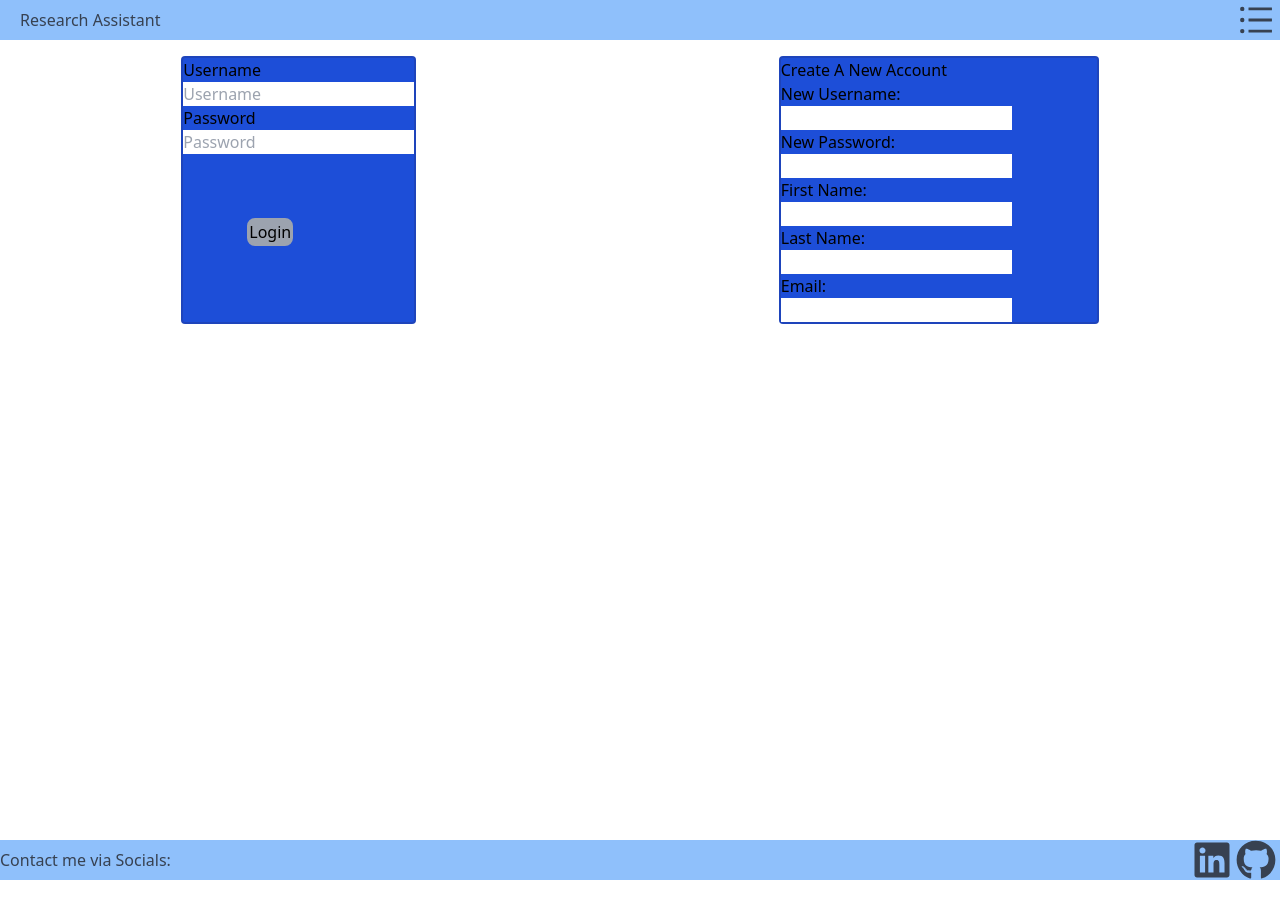
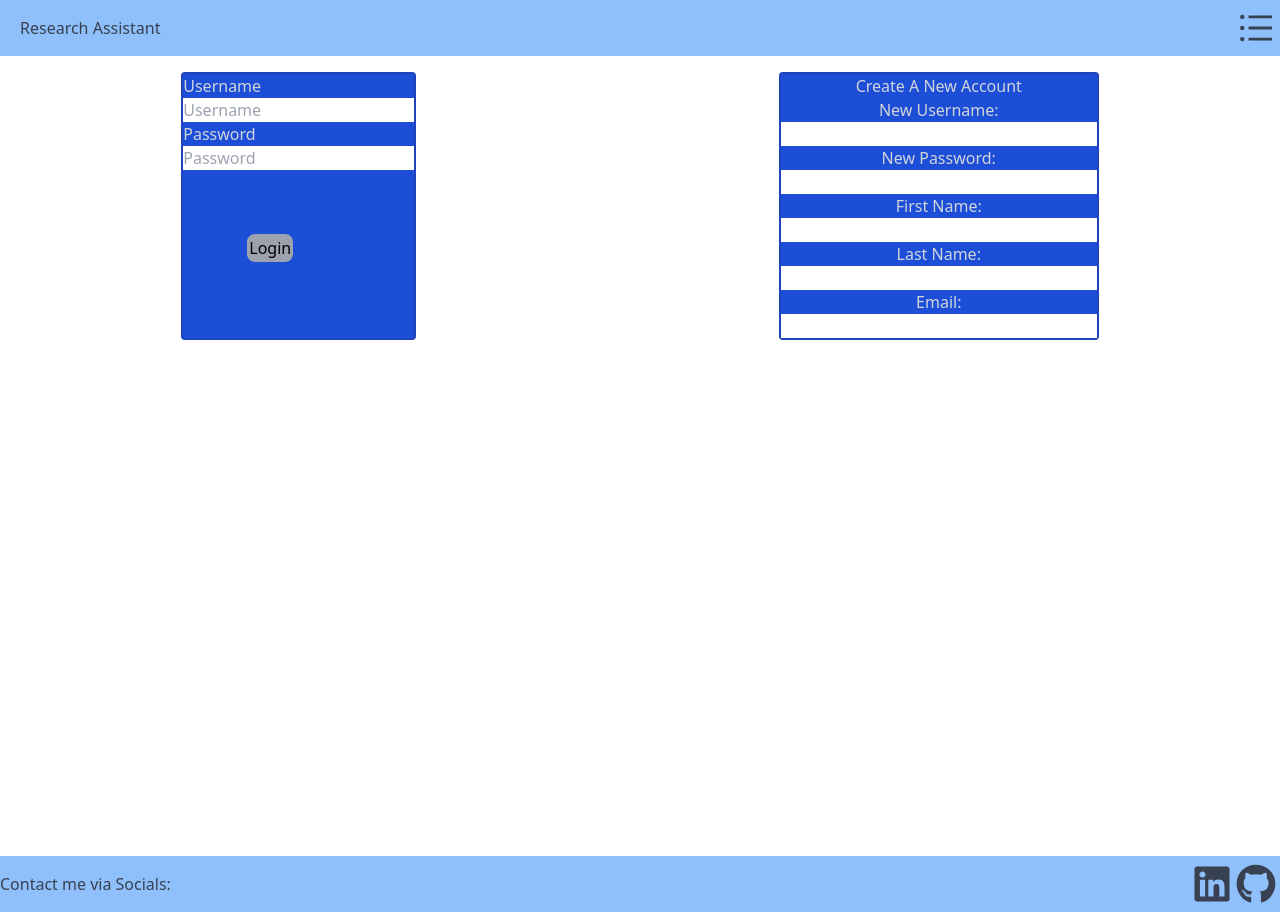
Before and after one commit to Ledan-bot/FARA, a React app: page / in a window 1280 px wide. Before the commit the page ends 880 px from the top, so only its background shows below. Built offline with nearby package versions, Linux system fonts and the light colour scheme.

Commit message:
Adjusted Centering for Create Acc

```diff
--- a/src/components/EntryPage/CreateAccount.jsx
+++ b/src/components/EntryPage/CreateAccount.jsx
@@ -28,17 +28,17 @@ export default function CreateAccount() {
 
   return (
     <>
-      <form className="flex-1 ">
-        <p>New Username:</p>
-        <input type='text' onChange={e => updateRegisterUsername(e.target.value)}/>
-        <p>New Password:</p>
-        <input type="text" onChange={e => updateRegisterPassword(e.target.value)}/>
-        <p>First Name:</p>
-        <input type="text" onChange={e => updateFirstName(e.target.value)}/>
-        <p>Last Name:</p>
-        <input type="text" onChange={e => updateLastName(e.target.value)}/>
-        <p>Email:</p>
-        <input type="text" onChange={e => updateEmail(e.target.value)}/>
+      <form className="flex flex-col items-center w-full">
+        <p className="text-gray-300">New Username:</p>
+        <input type='text' onChange={e => updateRegisterUsername(e.target.value)} className="w-full"/>
+        <p className="text-gray-300">New Password:</p>
+        <input type="text" onChange={e => updateRegisterPassword(e.target.value)} className="w-full"/>
+        <p className="text-gray-300">First Name:</p>
+        <input type="text" onChange={e => updateFirstName(e.target.value)} className="w-full"/>
+        <p className="text-gray-300">Last Name:</p>
+        <input type="text" onChange={e => updateLastName(e.target.value)} className="w-full"/>
+        <p className="text-gray-300">Email:</p>
+        <input type="text" onChange={e => updateEmail(e.target.value)} className="w-full"/>
       </form>
     </>
   )
--- a/src/components/EntryPage/EntryPage.jsx
+++ b/src/components/EntryPage/EntryPage.jsx
@@ -14,8 +14,8 @@ export default function EntryPage() {
           <section id="Login" className="m-4 bg-blue-700 border-2 border-solid border-blue-800 border-opacity-70 rounded ">
             <LoginForm />
           </section>
-          <section id="Create-Account" className="flex flex-col justify-items-center m-4 w-80 bg-blue-700 border-2 border-solid border-blue-800 border-opacity-70 rounded ">
-            <h2 className="flex-1">Create A New Account</h2>
+          <section id="Create-Account" className="flex flex-col items-center m-4 w-80 bg-blue-700 border-2 border-solid border-blue-800 border-opacity-70 rounded ">
+            <h2 className="flex-1 text-gray-300">Create A New Account</h2>
             <CreateAccount />
           </section>
         </section>
--- a/src/components/EntryPage/LoginForm.jsx
+++ b/src/components/EntryPage/LoginForm.jsx
@@ -29,9 +29,9 @@ export default function LoginForm() {
   return (
     <>
       <form onSubmit={loginUser}>
-        <p>Username</p>
+        <p className="text-gray-300">Username</p>
         <input type="text" placeholder="Username" onChange={e => updateLoginUsername(e.target.value)} />
-        <p>Password</p>
+        <p className="text-gray-300">Password</p>
         <input type='password' placeholder="Password" onChange={e => updateLoginPassword(e.target.value)} />
         <br/>
         <button className="m-16 bg-gray-400 border-solid border-2 border-gray-400 rounded-lg">Login</button>
--- a/src/components/shared/footer.jsx
+++ b/src/components/shared/footer.jsx
@@ -6,7 +6,7 @@ import { IconContext } from 'react-icons';
 export default function Footer() {
   return (
     <>
-      <footer className="h-10 flex flex-wrap items-center bg-blue-400 bg-opacity-70">
+      <footer className="h-14 flex flex-wrap items-center bg-blue-400 bg-opacity-70">
         <div className="flex-1 ">
           <h2 className="text-gray-700">Contact me via Socials:</h2>
         </div>
--- a/src/components/shared/header.jsx
+++ b/src/components/shared/header.jsx
@@ -5,7 +5,7 @@ import { IconContext } from 'react-icons';
 export default function Header() {
   return (
     <>
-      <header className="h-10 flex flex-wrap items-center bg-blue-400 bg-opacity-70">
+      <header className="h-14 flex flex-wrap items-center bg-blue-400 bg-opacity-70">
         <div className="flex-1 pl-5">
           <h2 className="text-gray-700">Research Assistant</h2>
         </div>
```
